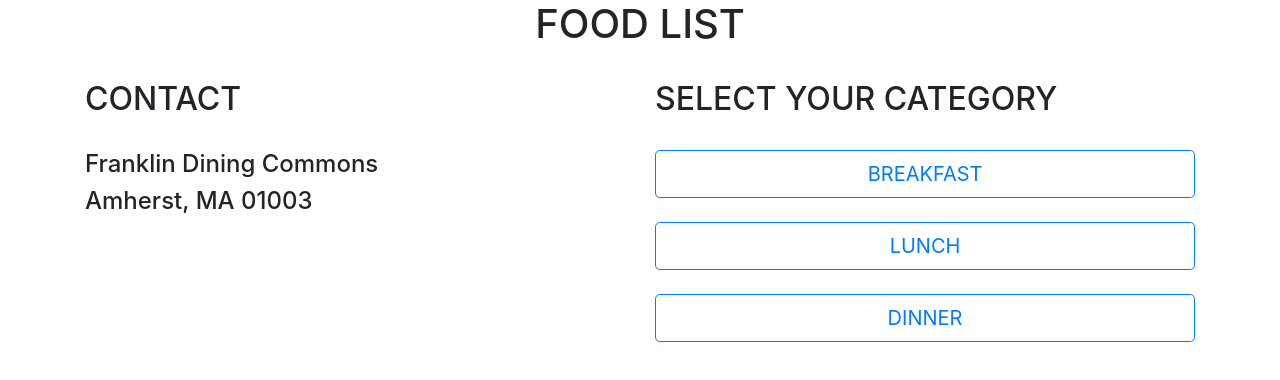
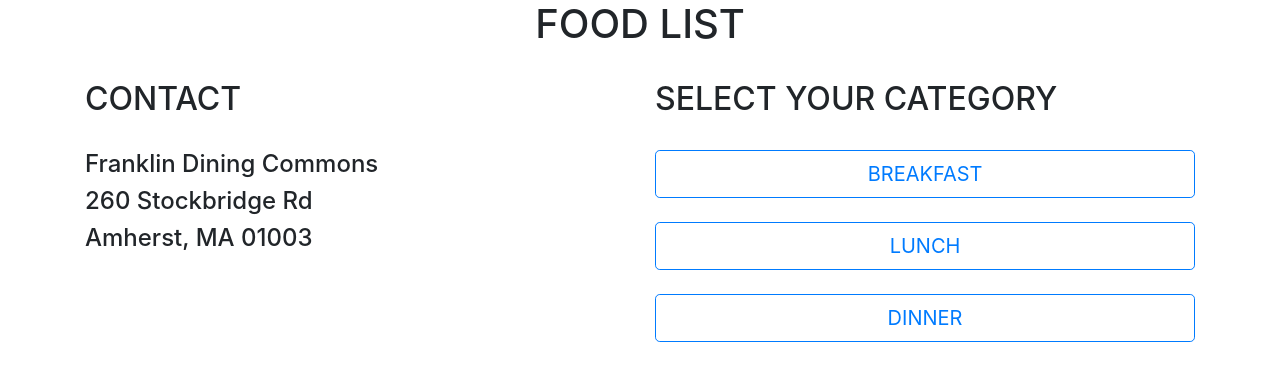
Before and after one commit to alexhickey09/cs326-final-chi, a plain HTML site: page ngo-food-list.html in a window 1280 px wide. Drawn offline with nearby package versions, Linux system fonts and the light colour scheme.

Commit message:
Add Frank's address

```diff
--- a/ngo-food-list.html
+++ b/ngo-food-list.html
@@ -15,6 +15,7 @@
             <h2>CONTACT</h2>
             <br>
             <h4>Franklin Dining Commons</h4>
+            <h4>260 Stockbridge Rd</h4>
             <h4>Amherst, MA 01003</h4>
           </div>
           <div class="col-sm">
```
